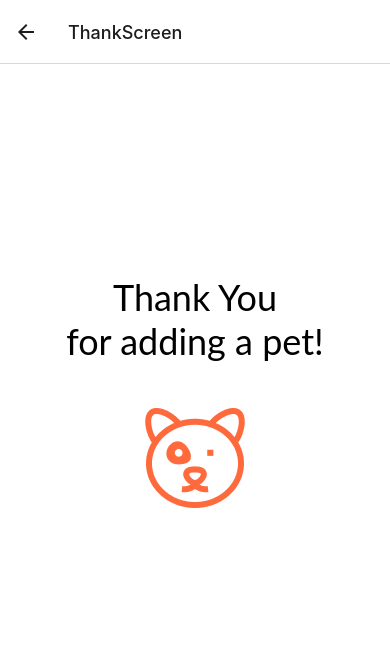
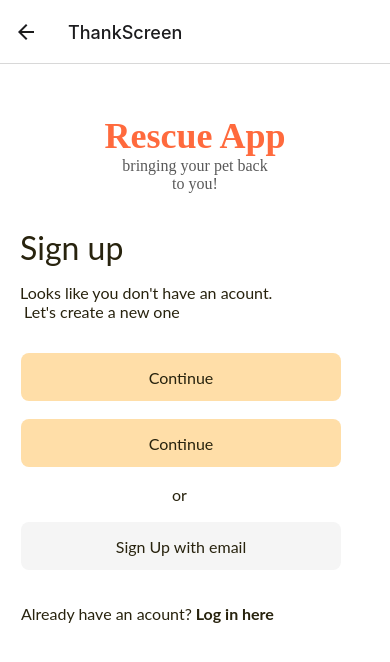
Before and after one commit to Valroshal/PetResqueFrontend, a React Native app: screen /ThankScreen in a window 390 px wide. Shown: the top 662 px of the page. Built offline with nearby package versions, Linux system fonts and the light colour scheme.

Commit message:
First commit.

```diff
--- a/App.tsx
+++ b/App.tsx
@@ -1,6 +1,7 @@
 import React from 'react';
 import ThankScreen from "./src/containers/AddPetFirst/ThankScreen/ThankScreen";
 import Login from "./src/containers/Login/Login";
+import SignUp from "./src/containers/SignUp/SignUp";
 import AddPetFirst from "./src/containers/AddPetFirst/AddPetFirst";
 import {NavigationContainer} from "@react-navigation/native";
 import {createNativeStackNavigator} from "@react-navigation/native-stack";
@@ -13,7 +14,7 @@ const App = () => {
         <Stack.Navigator>
           <Stack.Screen name="AddPetFirst" component={AddPetFirst} />
           <Stack.Screen name="Login" component={Login} />
-          <Stack.Screen name="ThankScreen" component={ThankScreen} />
+          <Stack.Screen name="ThankScreen" component={SignUp} />
         </Stack.Navigator>
       </NavigationContainer>
   );
--- /dev/null
+++ b/src/containers/SignUp/SignUp.tsx
@@ -0,0 +1,103 @@
+import * as React from 'react';
+import {
+  StyleSheet,
+  Text,
+  TextStyle,
+  TouchableOpacity,
+  View,
+  ViewStyle,
+  Button,
+  Alert
+} from 'react-native';
+import {Formik} from 'formik';
+import TopLogo from '../components/TopLogo/TopLogo';
+import GlobalButton from '../components/GlobalButton/GlobalButton';
+//import {useEffect} from 'react';
+import * as Yup from 'yup';
+
+
+const styles = StyleSheet.create({
+  container: {
+    display: 'flex',
+    height: '100%',
+    backgroundColor: '#FFFFFF',
+    paddingTop: 46,
+  } as ViewStyle,
+  innerContainer: {
+    display: 'flex',
+    padding: 21,
+    paddingTop: 35,
+  } as ViewStyle,
+  header: {
+    fontSize: 32,
+    fontFamily: 'Lato',
+    color: '#28230E',
+    alignItems: 'center',
+  } as TextStyle,
+  subHeader: {
+    fontSize: 16,
+    fontStyle: 'normal',
+    color: '#28230E',
+    fontFamily: 'Lato',
+    fontWeight: '400',
+  } as TextStyle,
+});
+
+
+const SignUp = () => {
+  return (
+    <View style={styles.container}>
+      <TopLogo />
+
+        <Text style={[styles.header, {marginLeft:20,marginTop:35}]}>{'Sign up'}</Text>
+        <Text
+          style={[
+            styles.subHeader,
+            {display: 'flex', flexWrap: 'wrap', paddingBottom: 14,marginTop:16, marginLeft:20},
+          ]}>
+          {'Looks like you don\'t have an acount.\n Let\'s create a new one'}
+        </Text>
+
+        <GlobalButton
+            innerText={'Continue'}
+            innerTextColor={'#28230E'}
+            backGroundColor={'#FFDEA8'}
+            onPressButton={() => Alert.alert('Simple Button pressed')}
+        />
+
+
+        <GlobalButton
+            innerText={'Continue'}
+            innerTextColor={'#28230E'}
+            backGroundColor={'#FFDEA8'}
+            onPressButton={() => Alert.alert('Simple Button pressed')}
+        />
+        <Text style={[styles.subHeader,
+            {display: 'flex', flexWrap: 'wrap',marginTop:18, marginLeft:172},
+          ]}>
+          {'or'}
+        </Text>
+
+
+        <GlobalButton
+            innerText={'Sign Up with email'}
+            innerTextColor={'#28230E'}
+            backGroundColor={'#F5F5F5'}
+            onPressButton={() => Alert.alert('Simple Button pressed')}
+        />
+
+
+        <Text style={[styles.subHeader,
+            {display: 'flex', flexWrap: 'wrap', marginLeft:21, marginTop:33.5},
+          ]}>
+          {'Already have an acount?'}
+          <Text style={{fontWeight: "bold"}}> Log in here</Text>
+        </Text>
+
+
+
+    </View>
+  );
+};
+
+export default SignUp;
--- a/src/containers/components/GlobalButton/GlobalButton.tsx
+++ b/src/containers/components/GlobalButton/GlobalButton.tsx
@@ -8,7 +8,10 @@ const styles = StyleSheet.create({
         justifyContent: "center",
         alignItems: "center",
         height: 48,
-        borderRadius: 8
+        width:320,
+        borderRadius: 8,
+        marginTop:18,
+        marginLeft:21
     } as ViewStyle
 });
 
```
Also changed, not shown: 1 other file (tests, documents, lock files or other folders).
